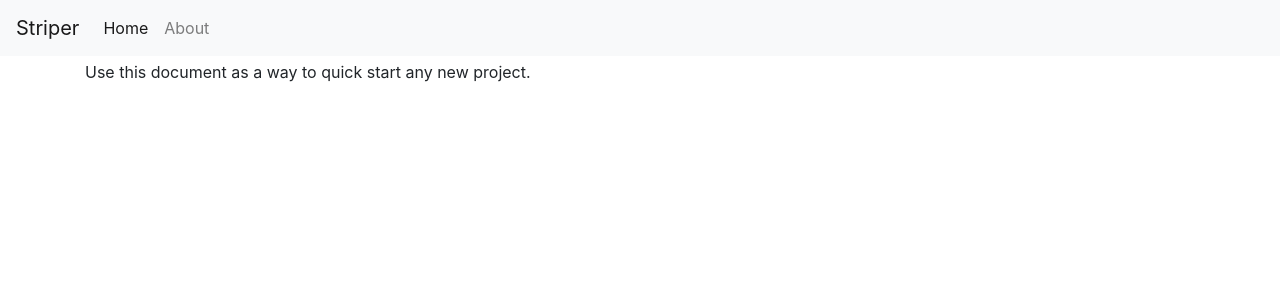
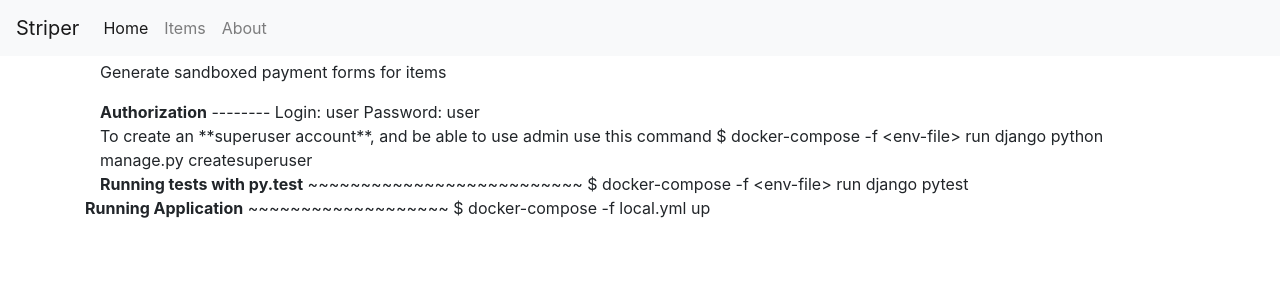
Before and after one commit to matveyvarg/striper, a Django app: page /about/ in a window 1280 px wide. Shown: the top 300 px of the page. Run offline with Django 3.2, Linux system fonts and the light colour scheme; some libraries are stand-ins or nearby versions.

Commit message:
Items and migrate

```diff
--- a/striper/payments/urls.py
+++ b/striper/payments/urls.py
@@ -1,16 +1,30 @@
 from django.urls import path
 from django.views.generic import TemplateView
 
-from .views import OrderList, OrderDetail, OrderCreate, ItemDetail, OrderBuy, ItemBuy
+from .views import (
+    OrderList,
+    OrderDetail,
+    OrderCreate,
+    OrderBuy,
+
+    ItemDetail,
+    ItemBuy,
+    ItemList
+)
 
 urlpatterns = [
     path('', OrderList.as_view(), name='index'),
+
+    # Orders
     path('orders/', OrderCreate.as_view(), name='create_order'),
     path('orders/<int:pk>', OrderDetail.as_view(), name='order_detail'),
     path('orders/<int:pk>/buy', OrderBuy.as_view(), name='order_buy'),
     path('item/<int:pk>', ItemDetail.as_view(), name='item_detail'),
     path('buy/<int:pk>', ItemBuy.as_view(), name='item_buy'),
 
+    # Items
+    path('items/', ItemList.as_view(), name='items'),
+
     # callbacks
     path('success', TemplateView.as_view(template_name='success.html'), name='success'),
     path('cancel', TemplateView.as_view(template_name='cancel.html'), name='cancel'),
--- a/striper/payments/views.py
+++ b/striper/payments/views.py
@@ -22,7 +22,6 @@
     List all items
     """
     model = Item
-    template_name = "pages/home.html"
 
 
 class OrderCreate(CreateView):
--- a/striper/templates/base.html
+++ b/striper/templates/base.html
@@ -48,6 +48,9 @@
       <ul class="navbar-nav mr-auto">
         <li class="nav-item active">
           <a class="nav-link" href="{% url 'index' %}">Home <span class="sr-only">(current)</span></a>
+        </li>
+        <li class="nav-item">
+          <a class="nav-link" href="{% url 'items' %}">Items</a>
         </li>
         <li class="nav-item">
           <a class="nav-link" href="{% url 'about' %}">About</a>
--- a/striper/templates/pages/about.html
+++ b/striper/templates/pages/about.html
@@ -1 +1,36 @@
 {% extends "base.html" %}
+{% block content %}
+  <div class="col-md-12">
+    <div class="row">
+      <div class="col-md-12">
+        <p>Generate sandboxed payment forms for items</p>
+        <div>
+          <strong>Authorization</strong>
+          --------
+
+          Login: user
+          Password: user
+        </div>
+        <div>
+          To create an **superuser account**, and be able to use admin use this command
+
+
+          $ docker-compose -f &lt;env-file&gt; run django python manage.py createsuperuser
+        </div>
+        <div>
+          <strong>Running tests with py.test</strong>
+          ~~~~~~~~~~~~~~~~~~~~~~~~~~
+          $ docker-compose -f &lt;env-file&gt; run django pytest
+
+        </div>
+      </div>
+      <div>
+        <strong>Running Application</strong>
+        ~~~~~~~~~~~~~~~~~~~
+
+        $ docker-compose -f local.yml up
+
+      </div>
+    </div>
+  </div>
+{% endblock content %}
```
Also changed, not shown: striper/templates/payments/item_list.html (added, +20 -0 lines), 1 other file.
